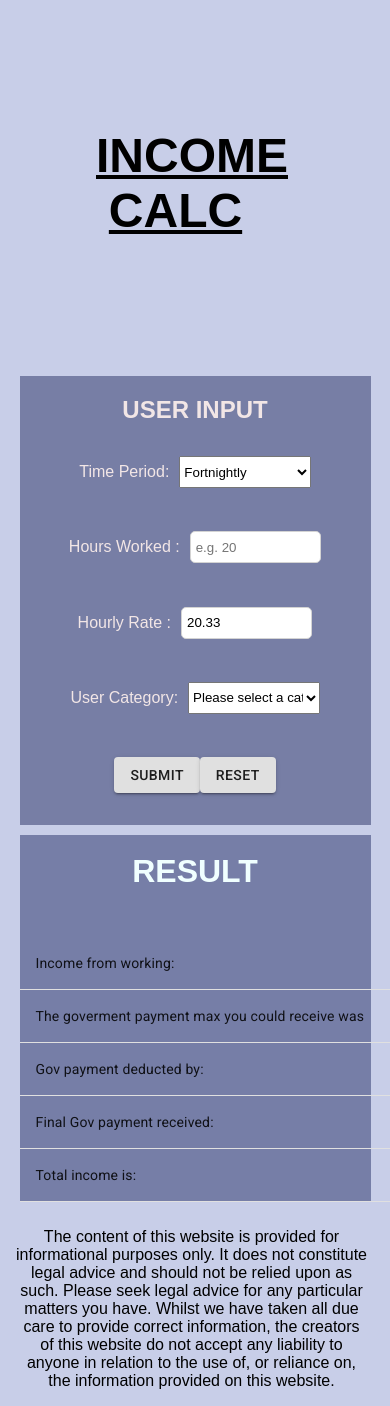
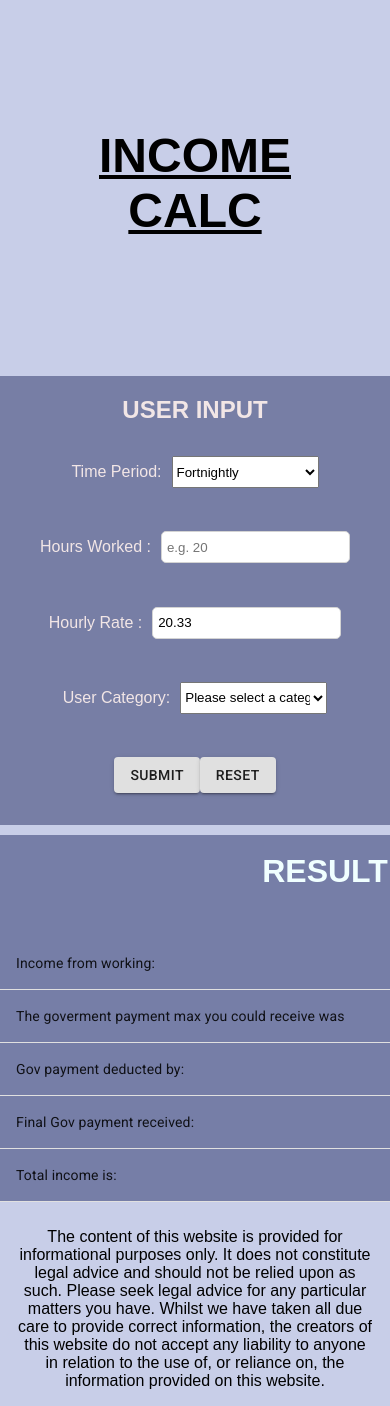
Before and after one commit to SebAnt86/incomecalc, a React (Create React App) app: page / in a window 390 px wide. Shown: the top 1406 px of the page. Built offline with nearby package versions, Linux system fonts and the light colour scheme; the HTML template or start-up script is replaced by a standard one.

Commit message:
trying things with css

```diff
--- a/src/index.css
+++ b/src/index.css
@@ -32,7 +32,6 @@ body {
     text-align: center;
     height: 400px;
     color: rgb(242, 230, 230);
-    width: 90%;
     margin: 0 auto;
     height: auto;
 }
@@ -46,7 +45,7 @@ body {
     }
 
     input {
-    width: 40%;
+
     height: 2rem;
     border: 1px solid lightgray;
     border-radius: 5px;
@@ -71,7 +70,6 @@ body {
     grid-area: result;
     text-align: center;
     line-height: 2em;
-     width: 90%;
     margin: 0 auto;
     height: auto;
     color: azure;
@@ -115,7 +113,7 @@ TableCell {
         grid-gap:10px;
     }
     .heading,.form,.result,.footer {
-           width: 90%;
+           /* width: 90%; */
           }
           .result{
               height: 300px;
```
